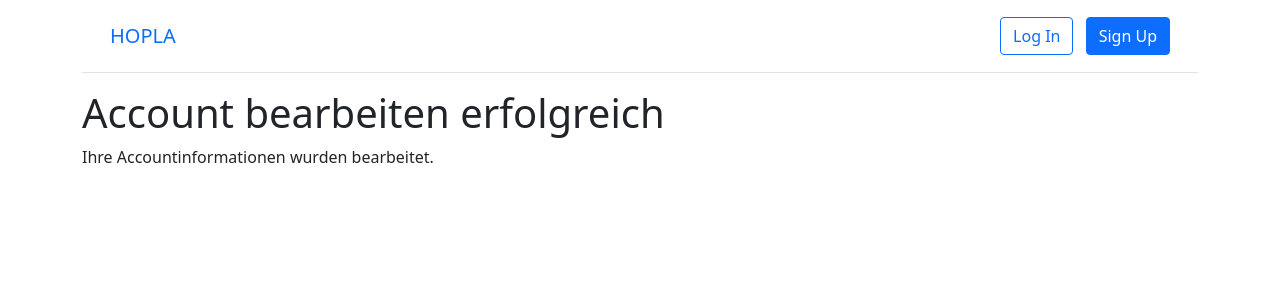
After one commit to CodaCodalis/holiday-leave-planner, a Django app: page /accounts/user_info_change_done/ in a window 1280 px wide. The commit adds this page. Shown: the top 300 px of the page. Run offline with Django 4.2, Linux system fonts and the light colour scheme.

Commit message:
add user info edit success landing page, some refactoring

```diff
--- a/accounts/urls.py
+++ b/accounts/urls.py
@@ -1,7 +1,8 @@
 from django.urls import path
-from .views import SignUpView, UserInfoView
+from .views import SignUpView, UserInfoChangeView, UserInfoChangeDoneView
 
 urlpatterns = [
     path("signup/", SignUpView.as_view(), name="signup"),
-    path("user_info/<int:pk>/", UserInfoView.as_view(), name="user_info"),
+    path("user_info_change/<int:pk>/", UserInfoChangeView.as_view(), name="user_info_change"),
+    path("user_info_change_done/", UserInfoChangeDoneView.as_view(), name="user_info_change_done"),
 ]
--- a/accounts/views.py
+++ b/accounts/views.py
@@ -1,5 +1,5 @@
 from django.urls import reverse_lazy
-from django.views.generic import CreateView, UpdateView
+from django.views.generic import CreateView, UpdateView, TemplateView
 from .models import Employee
 
 from .forms import EmployeeCreationForm, EmployeeChangeForm
@@ -11,8 +11,12 @@ class SignUpView(CreateView):
     template_name = "registration/signup.html"
 
 
-class UserInfoView(UpdateView):
+class UserInfoChangeView(UpdateView):
     model = Employee
     form_class = EmployeeChangeForm
-    success_url = reverse_lazy('home')
-    template_name = "registration/user_info.html"
+    success_url = reverse_lazy('user_info_change_done')
+    template_name = "registration/user_info_change_form.html"
+
+
+class UserInfoChangeDoneView(TemplateView):
+    template_name = "registration/user_info_change_done.html"
--- a/templates/base.html
+++ b/templates/base.html
@@ -26,7 +26,7 @@
           <ul class="dropdown-menu text-small" aria-labelledby="dropdownUser1">
             <li><a class="dropdown-item" href="{% url 'calendar'%}">Kalender</a></li>
             <li><a class="dropdown-item" href="{% url 'vacation_new'%}">Urlaub beantragen</a></li>
-            <li><a class="dropdown-item" href="{% url 'user_info' user.id %}">Account bearbeiten</a></li>
+            <li><a class="dropdown-item" href="{% url 'user_info_change' user.id %}">Account bearbeiten</a></li>
             <li><a class="dropdown-item" href="{% url 'password_change'%}">Passwort ändern</a></li>
             <li><a class="dropdown-item" href="{% url 'logout' %}">Log Out</a></li>
           </ul>
--- /dev/null
+++ b/templates/registration/user_info_change_done.html
@@ -0,0 +1,8 @@
+{% extends "base.html" %}
+
+{% block title %}Account bearbeiten erfolgreich{% endblock title %}
+
+{% block content %}
+  <h1>Account bearbeiten erfolgreich</h1>
+  <p>Ihre Accountinformationen wurden bearbeitet.</p>
+{% endblock content %}
```
Also changed, not shown: db.sqlite3, templates/registration/user_info_change_form.html (renamed from templates/registration/user_info.html).
